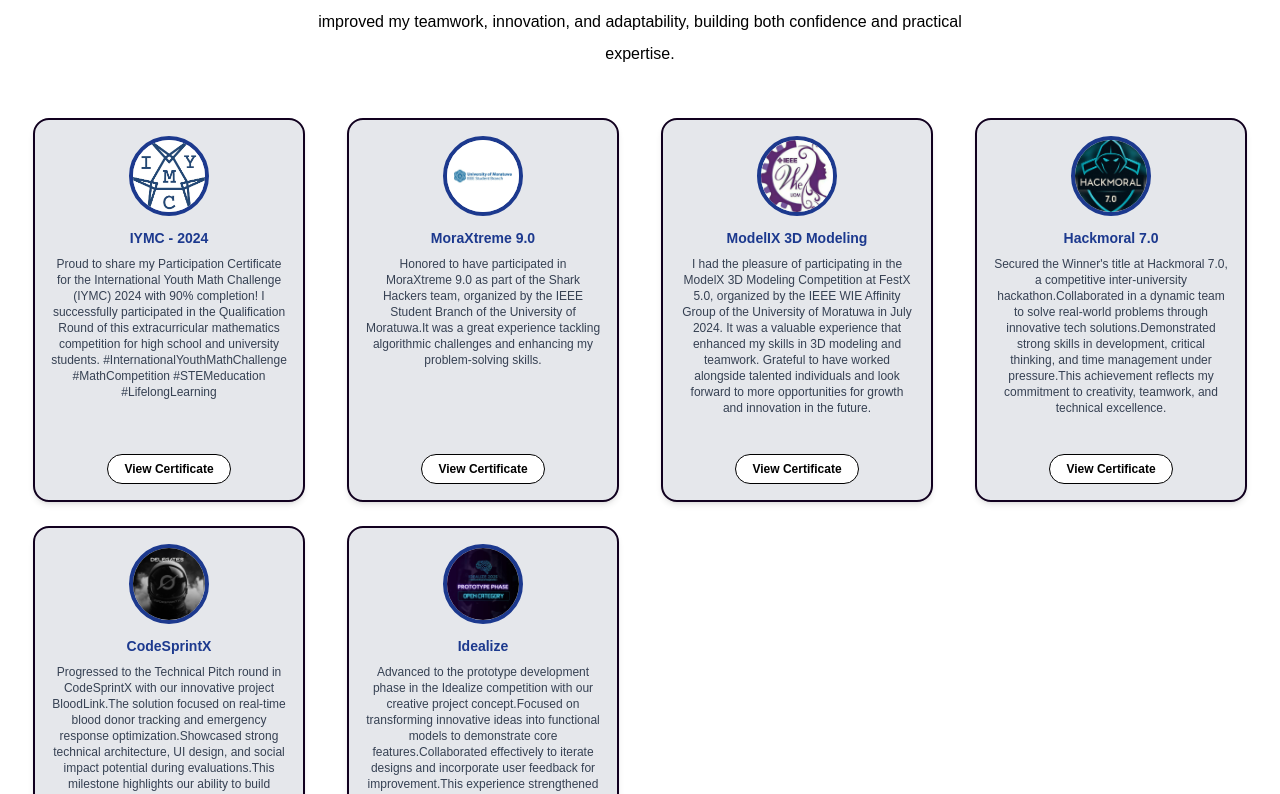
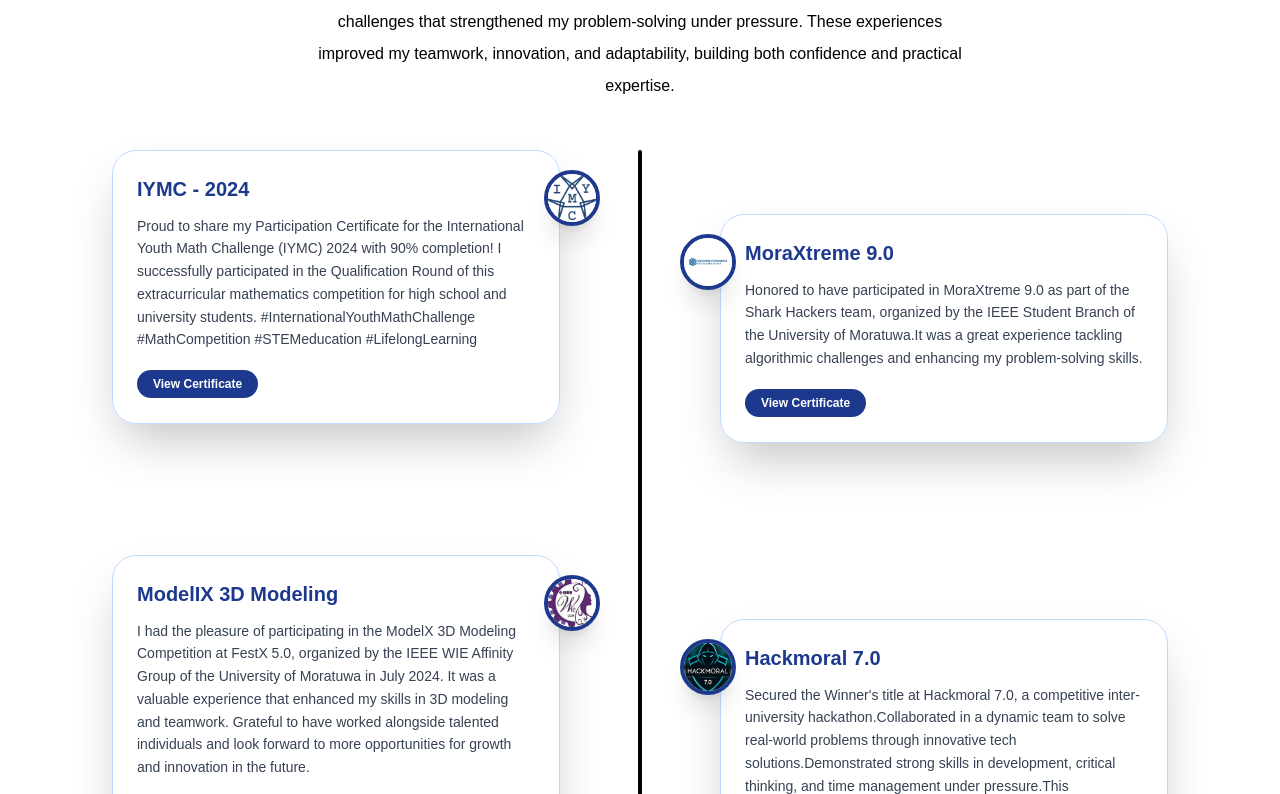
Before and after one commit to ShireenShamil/PortfolioLatest, a Next.js app: page / in a window 1280 px wide. Shown: the part 2326-3120 px from the top of the page. Built offline with nearby package versions, Linux system fonts and the light colour scheme; a web font is replaced by a local one.

Commit message:
achievement style updates

```diff
--- a/app/components/Achievements.jsx
+++ b/app/components/Achievements.jsx
@@ -2,13 +2,13 @@
 
 import React from 'react';
 import Image from 'next/image';
+import { motion } from 'framer-motion';
 import { achievements } from '@/assets/assets';
-import { motion } from 'framer-motion';
 
 const Achievements = () => {
   return (
-    <div id="achievements" className="py-12 dark:bg-darkTheme px-4 sm:px-6">
-      <h2 className="text-4xl font-bold dark:text-white text-blue-900 mb-10 font-Ovo text-center">
+    <div id="achievements" className="py-16 px-4 sm:px-6 md:px-10 dark:bg-darkTheme">
+      <h2 className="text-3xl sm:text-4xl font-bold text-center font-Ovo text-blue-900 dark:text-white mb-14">
         My Achievements
       </h2>
 
@@ -21,15 +21,29 @@
         I have actively participated in university-level and national competitions that challenged both my technical and creative skills. These include hackathons, UI/UX design contests, and coding challenges that strengthened my problem-solving under pressure. These experiences improved my teamwork, innovation, and adaptability, building both confidence and practical expertise.
       </motion.p>
 
-      <div className="max-w-screen-xl mx-auto grid gap-6 sm:grid-cols-2 lg:grid-cols-3 xl:grid-cols-4 justify-items-center">
-        {achievements.map((item, index) => (
+      <div className="relative max-w-7xl mx-auto">
+        {/* Center vertical line (only on md+) */}
+        <div className="hidden md:block absolute left-1/2 transform -translate-x-1/2 w-1 h-full bg-black dark:bg-yellow-400 rounded-full"></div>
+
+        <div className="grid grid-cols-1 md:grid-cols-2 gap-y-20 md:gap-y-28 gap-x-12 md:gap-x-40 relative z-10">
+          {achievements.map((item, index) => {
+            const isLeft = index % 2 === 0;
+
+            return (
               <motion.div
                 key={index}
-            className="dark:hover:bg-darkHover hover:bg-gray-300 bg-gray-200 dark:bg-darkTheme dark:border-white dark:border-2 border-2 border-darkTheme rounded-2xl shadow-md p-4 w-[90%] sm:w-[17rem] h-[24rem] cursor-pointer flex flex-col justify-between items-center transition-transform duration-300 hover:scale-105 hover:shadow-xl"
-            whileHover={{ y: -4 }}
-            title={item.title}
+                initial={{ opacity: 0, x: isLeft ? -40 : 40 }}
+                whileInView={{ opacity: 1, x: 0 }}
+                transition={{ duration: 0.5, delay: index * 0.1 }}
+                className={`relative flex ${isLeft ? 'justify-end' : 'justify-start'} items-start ${
+                  !isLeft ? 'mt-12 md:mt-16' : ''
+                }`}
               >
-            <div className="relative w-20 h-20 rounded-full overflow-hidden border-4 border-blue-900 mb-3">
+                {/* Dot badge */}
+                <div
+                  className={`absolute top-5 w-12 h-12 sm:w-14 sm:h-14 rounded-full border-4 overflow-hidden bg-white/30 dark:bg-darkCard z-20 shadow-xl
+                    ${isLeft ? 'right-[-2.5rem]' : 'left-[-2.5rem]'} border-blue-900 dark:border-yellow-400`}
+                >
                   <Image
                     src={item.image}
                     alt={item.title}
@@ -39,12 +53,12 @@
                   />
                 </div>
 
-            <h3 className="text-blue-900 dark:text-yellow-300 font-semibold text-center text-sm mb-2">
+                {/* Timeline Card */}
+                <div className="w-[80vw] sm:w-[90vw] max-w-sm sm:max-w-md md:w-[90%] bg-white/30 dark:bg-darkCard backdrop-blur-lg p-4 sm:p-6 rounded-3xl shadow-2xl border dark:border-white border-blue-200">
+                  <h3 className="text-lg sm:text-xl font-bold text-blue-900 dark:text-yellow-300 mb-3">
                     {item.title}
                   </h3>
-
-
-            <p className="text-gray-700 dark:text-gray-200 text-xs text-center mb-3 break-words">
+                  <p className="text-xs sm:text-sm leading-relaxed text-gray-700 dark:text-gray-300 mb-4">
                     {item.description}
                   </p>
 
@@ -53,14 +67,16 @@
                       href={item.certificateLink}
                       target="_blank"
                       rel="noopener noreferrer"
-                onClick={(e) => e.stopPropagation()}
-                className="mt-auto bg-white text-black border border-black hover:bg-black hover:text-white px-4 py-1.5 rounded-full text-xs font-semibold transition duration-300"
+                      className="inline-block text-xs font-semibold bg-blue-900 text-white dark:bg-yellow-300 dark:text-black px-4 py-1.5 rounded-full hover:scale-105 transition-transform"
                     >
                       View Certificate
                     </a>
                   )}
+                </div>
               </motion.div>
-        ))}
+            );
+          })}
+        </div>
       </div>
     </div>
   );
```
Lines whose indentation alone changed are shown as unchanged.
